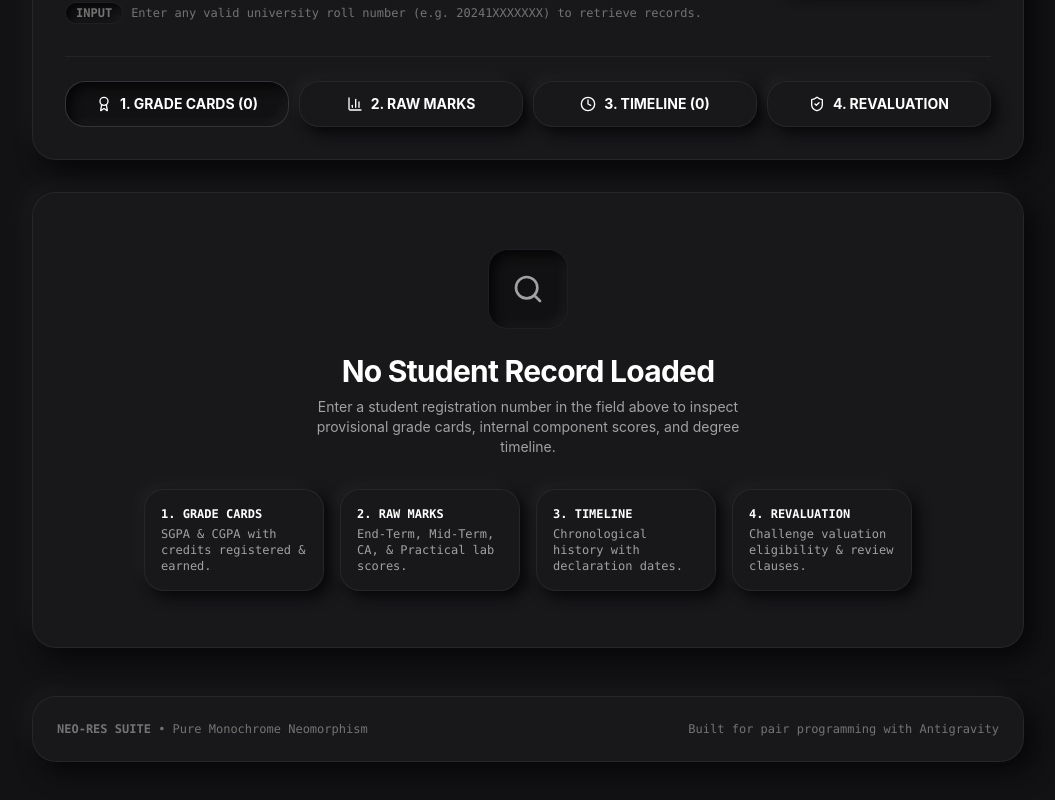
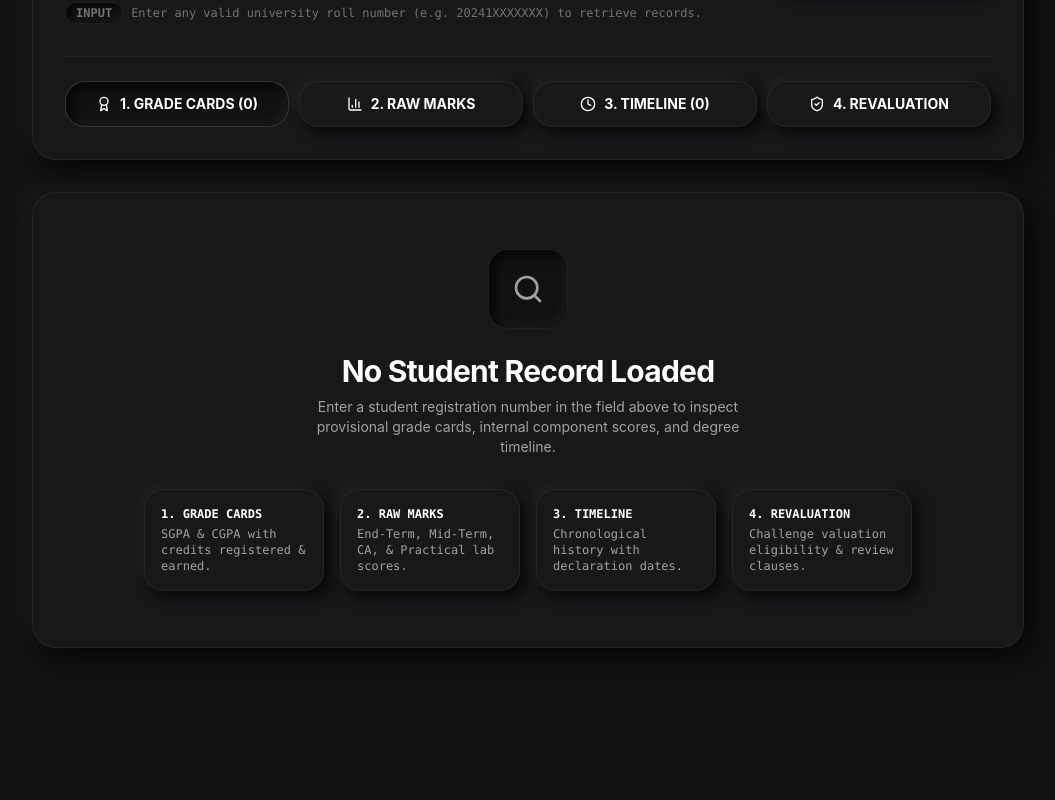
Before and after one commit to sxfiyan/neo-res, a Next.js app: page / in a window 1280 px wide. Shown: the part 320-1120 px from the top of the page, without its empty margins (112-1167 px from the left). After the commit the page ends 1048 px from the top, so only its background shows below. Built offline with nearby package versions, Linux system fonts and the light colour scheme.

Commit message:
refactor: remove bottom footer section

```diff
--- a/src/app/page.tsx
+++ b/src/app/page.tsx
@@ -665,17 +665,6 @@ export default function Home() {
         </section>
       )}
 
-      {/* =========================================================================
-          FOOTER
-          ========================================================================= */}
-      <footer className="mt-12 neu-card p-6 font-mono text-xs flex flex-col sm:flex-row items-center justify-between gap-4 text-neutral-500">
-        <div>
-          <span className="text-current font-bold">NEO-RES SUITE</span> &bull; Pure Monochrome Neomorphism
-        </div>
-        <div>
-          Built for pair programming with Antigravity
-        </div>
-      </footer>
     </div>
   );
 }
```
